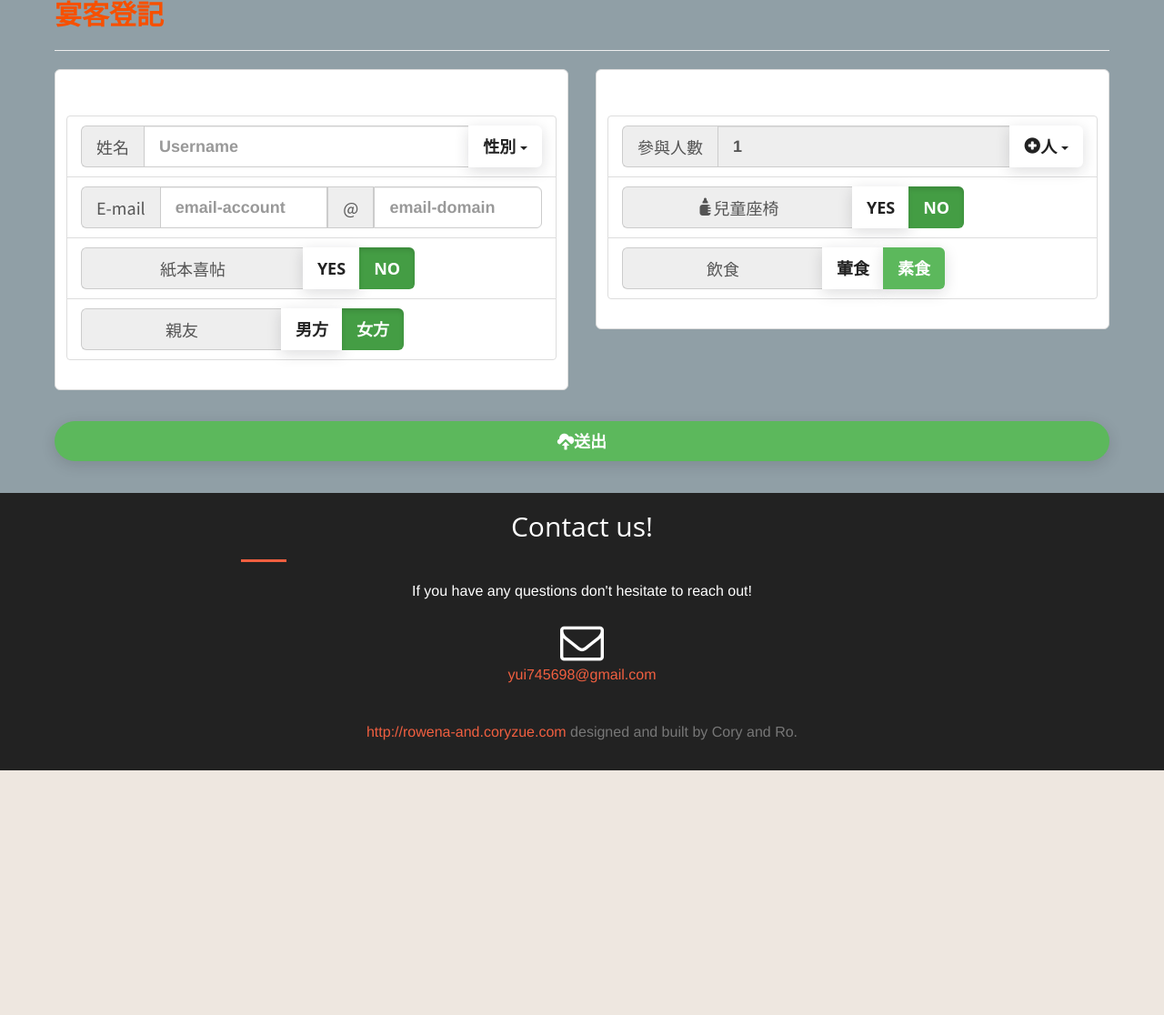
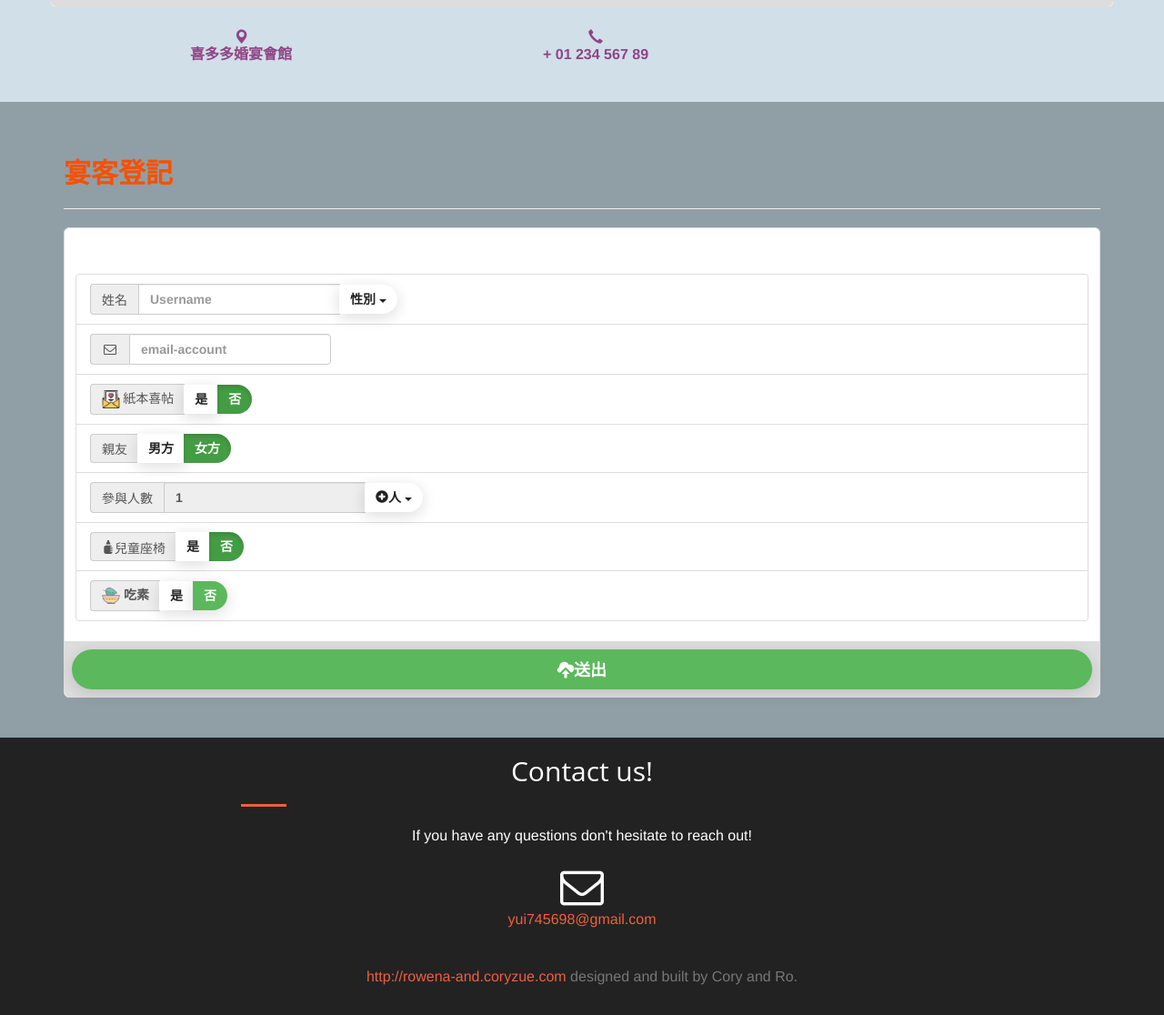
Before and after one commit to GuojunSu/GJAndYP-WeddingWebsite, a Django app: page / in a window 1280 px wide. Shown: the part 4766-5882 px from the top of the page at 91% size. Before the commit the page ends 5613 px from the top, so only its background shows below. Run offline with Django 3.2, Linux system fonts and the light colour scheme; some libraries are stand-ins or nearby versions.

Commit message:
update layout

```diff
--- /dev/null
+++ b/bigday/static/bigday/css/boostrap-customer.css
@@ -0,0 +1,10 @@
+/*自動根據內容調整高度，同時設定最小高度*/
+.input-group-btn
+{
+    width:auto
+}
+
+.input-group-addon
+{
+    width:auto
+}
--- a/bigday/templates/base.html
+++ b/bigday/templates/base.html
@@ -5,9 +5,10 @@
     <meta charset="utf-8">
     <meta http-equiv="X-UA-Compatible" content="IE=edge">
     <meta name="description" content="">
+    <meta name="viewport" content="initial-scale=1, maximum-scale=1, user-scalable=no">
     <meta name="author" content="">
     <title>GJ Su and YP Chang's婚禮</title>
-    <link rel="shortcut icon" href="{%  static 'favicon.ico' %}">
+    <link rel="shortcut icon" href="{% static 'favicon.ico' %}">
 
     <!--ASSETS CSS-->
     <link href="{% static 'assets/css/style.css' %}" rel="stylesheet">
@@ -28,10 +29,9 @@
 </head>
 <body id="page-top">
 {% block page_content %}{% endblock %}
-{% include "partials/footer.html"  %}
+{% include "partials/footer.html" %}
 <!-- jQuery -->
 <script src="{% static 'creative/js/jquery.js' %}"></script>
-
 <!-- Bootstrap Core JavaScript -->
 <script src="{% static 'bigday/js/footer.js' %}"></script>
 <script>
@@ -40,6 +40,7 @@
             setFooterStyle();  // hack, for some reason this needs to be called twice on load
             window.onresize = setFooterStyle;
         });
+
 
 </script>
 <script src="{% static 'assets/js/util.js' %}"></script>
--- a/bigday/templates/home.html
+++ b/bigday/templates/home.html
@@ -6,6 +6,7 @@
 <link href="{% static 'bigday/css/creative.css' %}" rel="stylesheet">
 <link href="{% static 'bigday/css/restuarant.css' %}" rel="stylesheet">
 <link href="{% static 'bigday/css/ourStory.css' %}" rel="stylesheet">
+<link href="{% static 'bigday/css/boostrap-customer.css' %}" rel="stylesheet">
 <link href="{% static 'timeline-master/css/timeline.min.css' %}" rel="stylesheet">
 {% endblock %}
 {% block page_content %}
@@ -152,9 +153,7 @@
 <script src="{% static 'bootstrap-3.3.6-dist/js/bootstrap.min.js' %}"></script>
 <script src="{% static 'timeline-master/js/timeline.min.js' %}"></script>
 <script src="{% static 'creative/js/jquery.easing.min.js' %}"></script>
-<!-- Automatically fit text based on screen size.-->
 <script src="{% static 'creative/js/jquery.fittext.js' %}"></script>
-<!-- Custom JavaScript -->
 <script src="{% static 'creative/js/creative.js' %}"></script>
 <script src="{% static 'bigday/js/restaurant.js' %}"></script>
 <script src="{% static 'bigday/js/ourStory.js' %}"></script>
--- a/bigday/templates/partials/restaurant.html
+++ b/bigday/templates/partials/restaurant.html
@@ -1,25 +1,22 @@
-<section id="restaurant_section" style="margin-right:60px;margin-left:60px;">
-    <!--Section heading-->
+<section class="container" id="restaurant_section">
     <div class="page-header">
-        <h2><label style="color:#F75000;">宴客餐廳資訊</label><small> via Google Maps tech</small></h2>
+        <h3><label style="color:#F75000;">宴客餐廳資訊</label><small> via Google Maps</small></h3>
     </div>
-    <!--Section description-->
     <div class="row">
-        <!--Grid column-->
-        <div class="col-lg-5 mb-5">
-            <!--Form with header-->
         <div class="card card-default">
-                <div class="card-header"><label>餐廳路線規劃</label></div>
+            <div class="card-header">
+                餐廳路線規劃
+            </div>
             <div class="card-body">
-                    <div class="row" style="margin-right:30px;margin-left:30px;">
-                        <div class="input-group input-group-lg">
-                            <label class="input-group-addon" for="_destination">出發地址</label>
+                <div class="input-group form-group">
+                    <span class="input-group-addon" style="font-size:15px">
+                        出發地址
+                    </span>
                     <input type="text" class="form-control" id="_destination" placeholder="出發地"
                            aria-label="destination" aria-describedby="basic-addon1" required>
                 </div>
-                        <br/>
-                        <div class="input-group input-group-lg">
-                            <label class="input-group-addon">交通工具</label>
+                <div class="input-group form-group">
+                    <span class="input-group-addon"  style="font-size:15px">交通工具</span>
                     <div class="input-group-btn" id="_dropdown">
                         <button type="button" class="btn btn-default dropdown-toggle" id="_drop_down"
                                 data-toggle="dropdown" aria-haspopup="true" aria-expanded="false">類型
@@ -34,39 +31,32 @@
                         </ul>
                     </div><!-- /btn-group -->
                 </div><!-- /input-group -->
-                    </div><!-- /.row -->
-                </div>
-                <div class="card-footer">
                 <a href="#restaurant" id="submit" class="btn btn-primary btn-lg btn-block buy-now">
                     Let's GO
                     <span class="glyphicon glyphicon-triangle-right"></span>
                 </a>
             </div>
-            </div>
-            <div class="row text-center">
-                <div class="col-md-6">
-                    <a class="glyphicon glyphicon-map-marker text-center" style="font-size:30px;color:#8F4586;"></a>
-                    <br/>
-                    <p style="font-size:20px; color:#8F4586">San Francisco, CA 94126</p>
-                </div>
-                <div class="col-md-6">
-                    <a class="glyphicon glyphicon-earphone text-center" style="font-size:30px;color:#8F4586;"></a>
-                    <br/>
-                    <p style="font-size:20px; color:#8F4586">+ 01 234 567 89</p>
+            <div class="card-footer">
+                <div id="map" style="height: 300px"></div>
             </div>
         </div>
     </div>
-        <!--Grid column-->
-        <!--Grid column-->
-        <div class="col-lg-7">
-            <div class="card card-default">
-                <!--Google map-->
-                <div id="map" style="height: 400px"></div>
+    <div class="container">
+        <div class="row justify-content-center text-center">
+            <div class="col-xs-6 col-sm-4">
+                <a class="glyphicon glyphicon-map-marker" style="color:#8F4586;"></a>
+                <br/>
+                <p style="color:#8F4586">喜多多婚宴會館</p>
+            </div>
+            <div class="col-xs-6 col-sm-4">
+                <a class="glyphicon glyphicon-earphone" style="color:#8F4586;"></a>
+                <br/>
+                <p style="color:#8F4586">+ 01 234 567 89</p>
             </div>
         </div>
-        <!--Grid column-->
     </div>
 </section>
+
 <script>
 var map;
 function initMap() {
@@ -81,6 +71,14 @@ function initMap() {
     directionsDisplay.setMap(map);
 }
 
+
+
+
+
+
+
+
+
 </script>
 <script async defer
         src="https://maps.googleapis.com/maps/api/js?key=AIzaSyBE82IF6E9BIvSxZAF3jpPjPpQkr-oOuSs&callback=initMap">
--- a/bigday/templates/partials/statistics.html
+++ b/bigday/templates/partials/statistics.html
@@ -1,16 +1,13 @@
-<div style="margin-right:60px;margin-left:60px;">
+<div class="container" xmlns="http://www.w3.org/1999/html">
     <div class="page-header">
         <h2><label style="color:#F75000;">宴客登記</label></h2>
     </div>
-    <div >
-        <div class="row">
-            <div class=" col-sm-6">
     <div class="card card-default">
         <div class="card-body">
             <h3 class="card-title"><i class="glyphicon glyphicon-user"></i> 個人資料</h3>
-                        <ul class="list-group list-group-flush">
+            <ul class="list-group-flush">
                 <li class="list-group-item">
-                                <div class="input-group input-group-lg">
+                    <div class="input-group">
                         <label class="input-group-addon" for="_nameInput">姓名</label>
                         <input type="text" class="form-control" id="_nameInput" placeholder="Username"
                                aria-label="Username"
@@ -31,38 +28,44 @@
                     </div>
                 </li>
                 <li class="list-group-item">
-                                <div class="input-group input-group-lg">
-                                    <label class="input-group-addon">E-mail</label>
+                    <div class="input-group">
+                        <span class="input-group-addon">
+                            <i class="fa fa-envelope-o fa-fw" aria-hidden="true"></i>
+                        </span>
                         <input type="email" class="form-control" placeholder="email-account"
-                                           name="email" autocomplete="off" required>
-                                    <label class="input-group-addon">@</label>
-                                    <input type="text" class="form-control" placeholder="email-domain"
                                name="email" autocomplete="off" required>
                     </div>
                 </li>
                 <li class="list-group-item">
-                                <div class="input-group input-group-lg">
-                                    <label class="input-group-addon" for="_WeddingInvitation">紙本喜帖</label>
+                    <div class="input-group">
+                        <label class="input-group-addon" for="_WeddingInvitation">
+                            <picture>
+                              <source srcset="/static/bigday/icon/wedding-letter.webp" style="width:20px; height:20px">
+                              <img src="/static/bigday/icon/wedding-letter.jpg" style="width:20px; height:20px">
+                            </picture>
+                            紙本喜帖
+                        </label>
                         <div class="input-group-btn" id="btn-toggle">
                             <button class="btn btn-default" data-toggle="collapse"
-                                                data-target="#collapsible">
-                                            YES
+                                    data-target="#collapsible">是
                             </button>
                             <button class="btn btn-success active" data-toggle="collapse"
-                                                data-target="#collapsible">NO
+                                    data-target="#collapsible">否
                             </button>
                         </div>
                     </div>
                     <div class="well collapse" id="collapsible">
-                                    <div class="input-group input-group-lg">
-                                        <span class="input-group-addon">住址</span>
+                        <div class="input-group">
+                            <span class="input-group-addon">
+                                <i class="glyphicon glyphicon-home"></i>
+                            </span>
                             <input type="text" id="_WeddingInvitation" class="form-control"
                                    placeholder="address" autocomplete="off" required>
                         </div>
                     </div>
                 </li>
                 <li class="list-group-item">
-                                <div class="input-group input-group-lg">
+                    <div class="input-group">
                         <label class="input-group-addon" for="btn-toggle_Relational">親友</label>
                         <div class="input-group-btn" id="btn-toggle_Relational">
                             <button class="btn btn-default">男方</button>
@@ -70,17 +73,8 @@
                         </div>
                     </div>
                 </li>
-                        </ul>
-                    </div>
-                </div>
-            </div>
-            <div class=" col-sm-6">
-                <div class="card card-default">
-                    <div class="card-body">
-                        <h3 class="card-title"><i class="glyphicon glyphicon-pencil"></i>人數統計</h3>
-                        <ul class="list-group list-group-flush">
                 <li class="list-group-item">
-                                <div class="input-group input-group-lg">
+                    <div class="input-group">
                         <label class="input-group-addon" for="participate_person_amount">參與人數</label>
                         <input type="text" class="form-control" id="participate_person_amount" value=1
                                readonly="readonly">
@@ -103,31 +97,33 @@
                     </div>
                 </li>
                 <li class="list-group-item">
-                                <div class="input-group input-group-lg">
+                    <div class="input-group">
                         <label class="input-group-addon"><i
                                 class="glyphicon glyphicon-baby-formula"></i>兒童座椅</label>
                         <div class="input-group-btn" id="btn-toggle_HasChild">
-                                        <button class="btn btn-default">YES</button>
-                                        <button class="btn btn-success active">NO</button>
+                            <button class="btn btn-default">是</button>
+                            <button class="btn btn-success active">否</button>
                         </div>
                     </div>
                 </li>
                 <li class="list-group-item">
-                                <div class="input-group input-group-lg">
-                                    <label class="input-group-addon">飲食</label>
+                    <div class="input-group">
+                        <span class="input-group-addon" style="display:inline-block;">
+                            <picture>
+                              <source srcset="/static/bigday/icon/icons8-vegan-food-32.webp" style="width:20px; height:20px">
+                              <img src="/static/bigday/icon/icons8-vegan-food-32.jpg" style="width:20px; height:20px">
+                            </picture>
+                            <label>吃素</label>
+                        </span>
                         <div class="input-group-btn" id="btn-toggle_Vegetable">
-                                        <button class="btn btn-default">葷食</button>
-                                        <button class="btn btn-success">素食</button>
+                            <button class="btn btn-default">是</button>
+                            <button class="btn btn-success">否</button>
                         </div>
                     </div>
                 </li>
             </ul>
         </div>
-
-                </div>
-            </div>
-        </div>
-        <div class="form-group text-right" style="margin-top:10px;">
+        <div class="card-footer">
             <button type="submit" class="btn  btn-success btn-lg btn-block buy-now">
                 <i class="glyphicon glyphicon-cloud-upload"></i>送出
             </button>
--- a/bigday/urls.py
+++ b/bigday/urls.py
@@ -1,6 +1,5 @@
 from django.conf.urls import url, include
 from django.contrib import admin
-
 
 urlpatterns = [
     url(r'^', include('wedding.urls')),
--- a/requirements.txt
+++ b/requirements.txt
@@ -1,6 +1,5 @@
 django>=2.2.2
 Fabric==2.5.0
-psycopg2==2.8.5
 selenium
 urllib3
 Celery
```
Also changed, not shown: bigday/static/bigday/icon/icons8-vegan-food-32.jpg (added), bigday/static/bigday/icon/icons8-vegan-food-32.webp (added), bigday/static/bigday/icon/wedding-letter.jpg (added), bigday/static/bigday/icon/wedding-letter.webp (added). Lines whose indentation alone changed are shown as unchanged.
